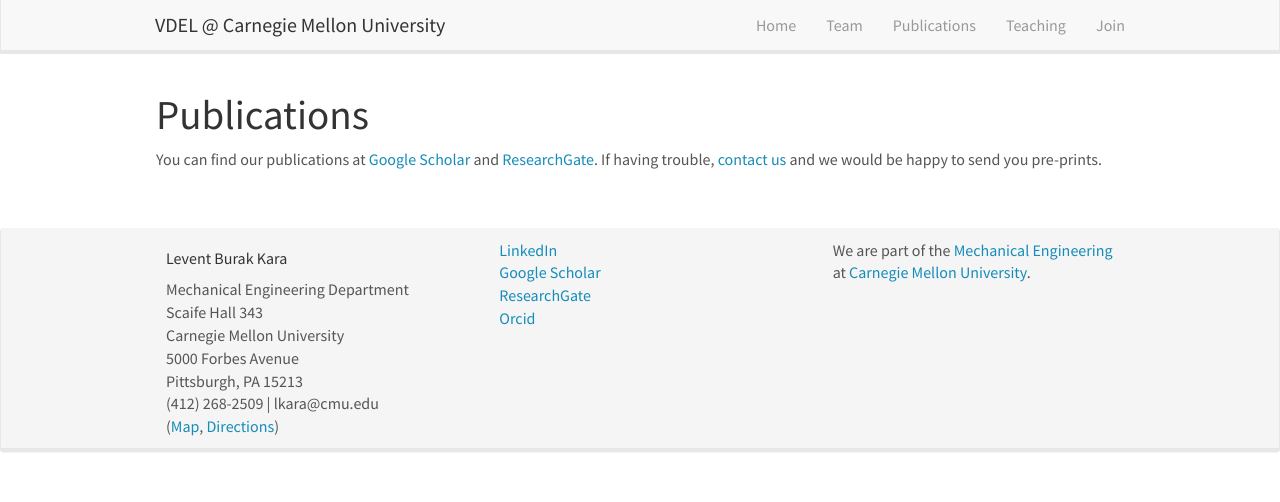
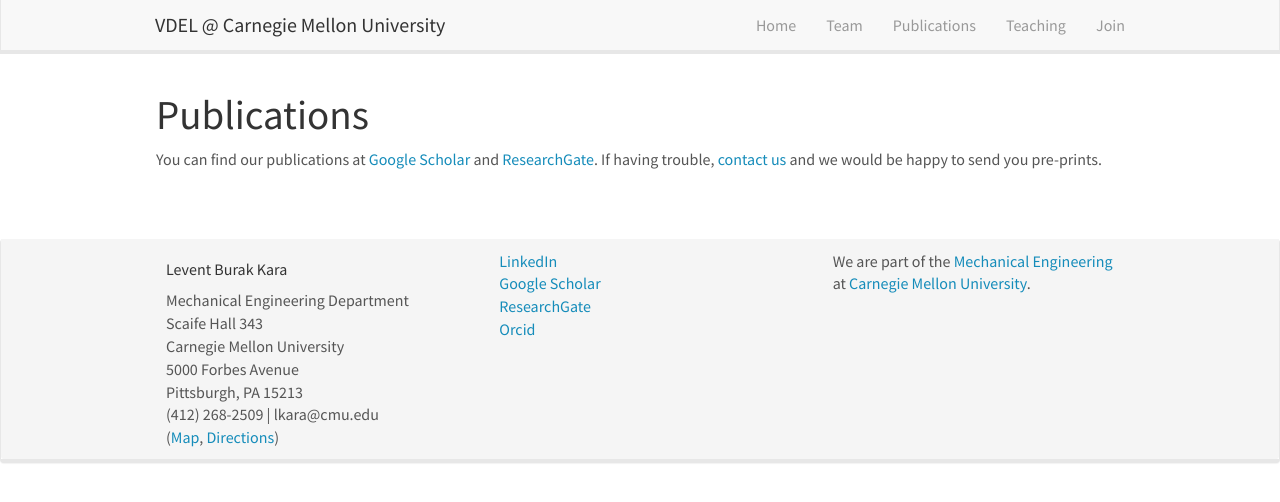
Before and after one commit to levburkara/levburkara.github.io, a Jekyll site: the page built from _pages/publications.md, in a window 1280 px wide. Shown: the top 502 px of the page. Built offline with Jekyll 4.4.1, drawn with Linux system fonts in a browser that asks for light colours; nearby versions of some CDN libraries.

Commit message:
Update publications.md

```diff
--- a/_pages/publications.md
+++ b/_pages/publications.md
@@ -10,8 +10,8 @@ permalink: /publications/
 
 You can find our publications at [Google Scholar](https://scholar.google.com/citations?user=_X2eOeQAAAAJ&hl=en) and [ResearchGate](https://www.researchgate.net/profile/Levent_Kara2). If having trouble, [contact us](mailto:lkara@cmu.edu) and we would be happy to send you pre-prints.
 
-| |  | &nbsp; &nbsp; &nbsp;|  | |
-| |  | &nbsp; &nbsp; &nbsp;|  | |
+<br>
+<br>
 
 <!--
 ## Highlights
```
